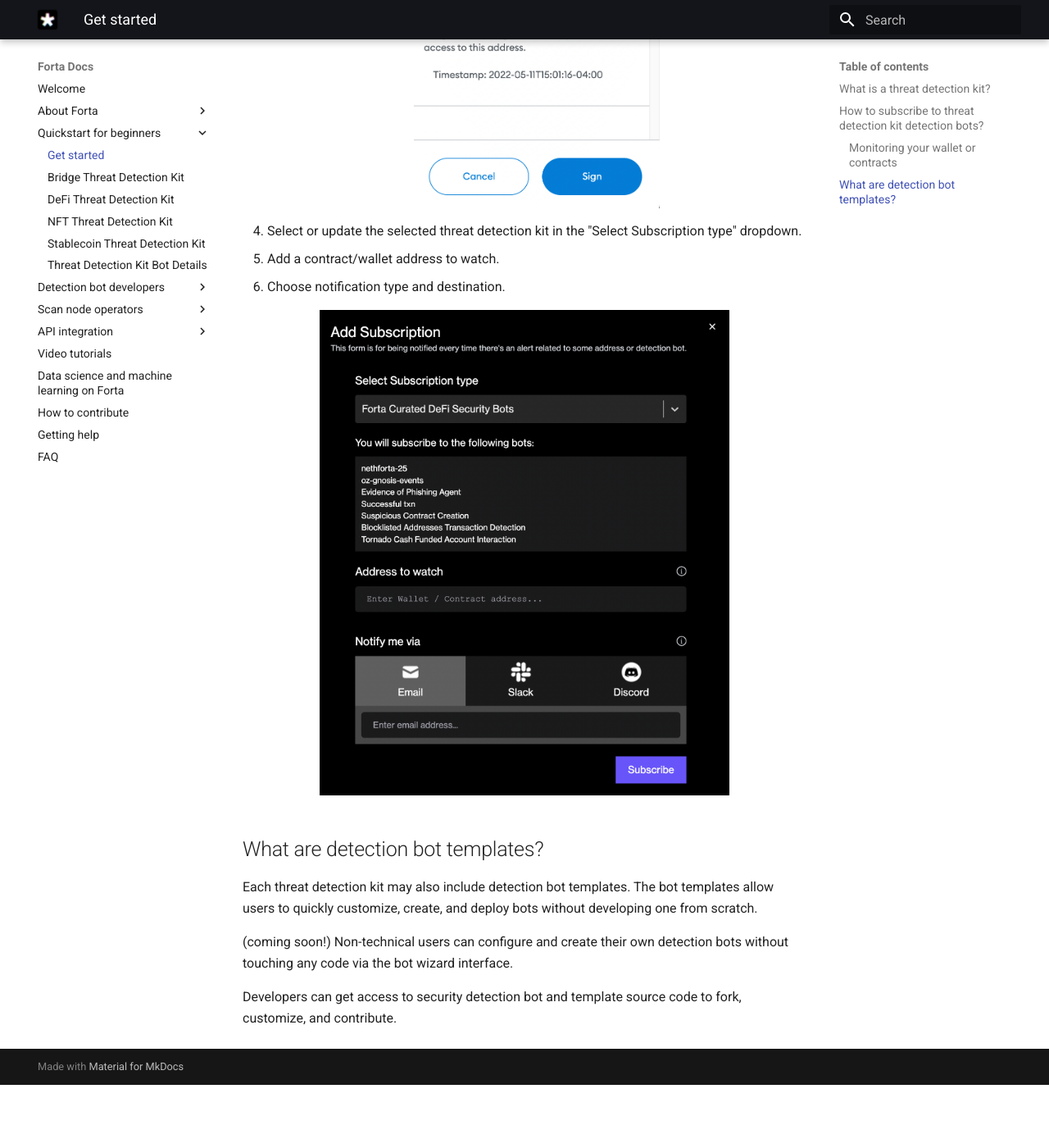
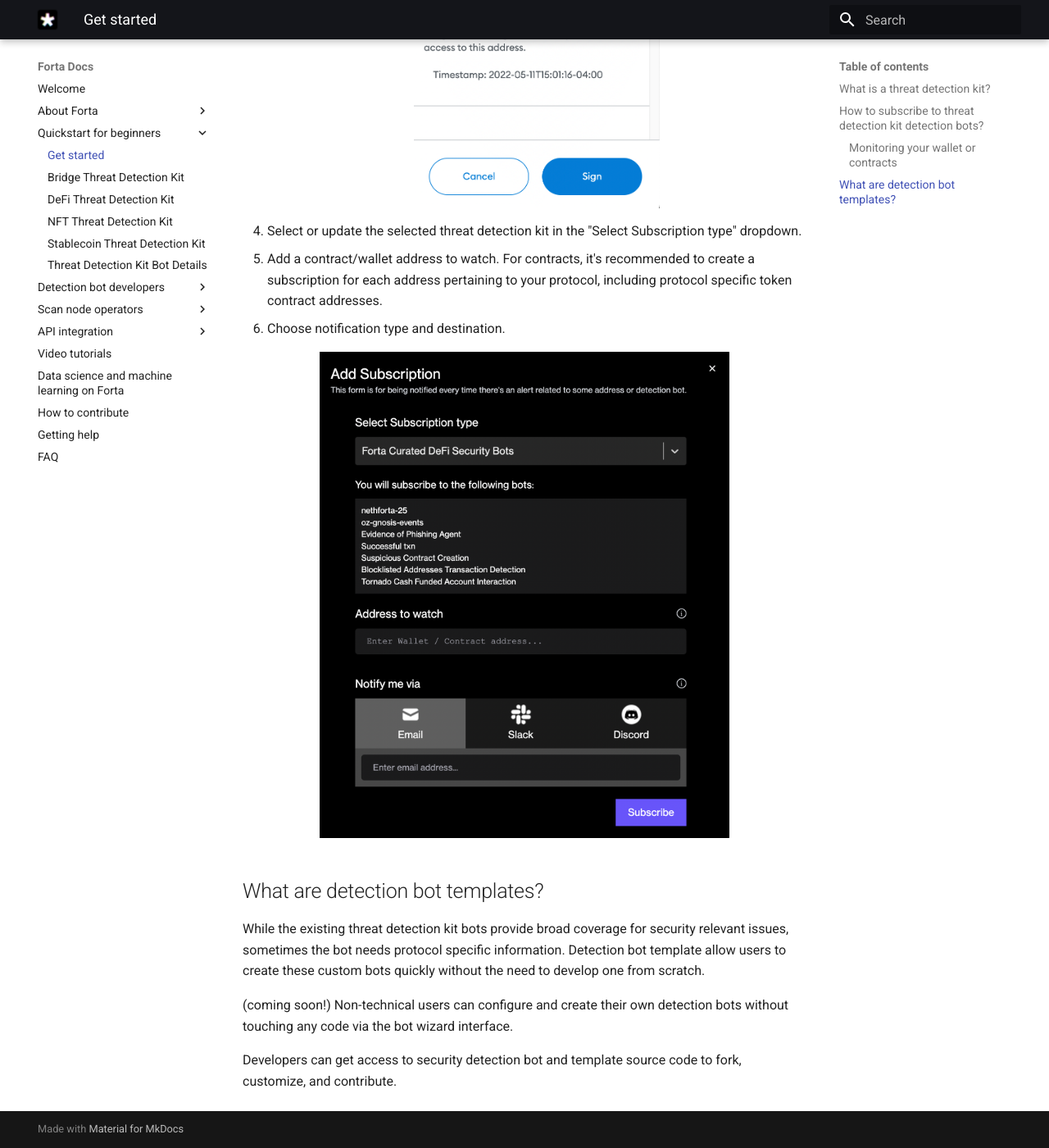
Before and after one commit to forta-network/docs, an MkDocs documentation site: the page built from docs/starter-get-started.md, in a window 1280 px wide and 1400 px high, scrolled down 1717 px. Shown: the whole window at 82% size. Built offline with MkDocs 1.6.1 and Material for MkDocs 9.7.7, drawn with Linux system fonts in a browser that asks for light colours; before the commit the page ends 3040 px from its top, so only the background shows below that; some of the changed text lies outside the part shown.

Commit message:
Address comments

```diff
--- a/docs/starter-get-started.md
+++ b/docs/starter-get-started.md
@@ -2,7 +2,7 @@
 
 ## What is a threat detection kit?
 
-If you are new to Forta, a threat detection kit will help you get started on monitoring and protecting Web3 projects and assets right away with little to no technical and security experience.
+If you are new to Forta, a threat detection kit will help you get started on monitoring and protecting Web3 projects and assets right away with no custom bot development needed to get security relevant value from Forta.
 
 A threat detection kit consists of security detection bots and bot templates created and curated by the Forta community and security experts.
 
@@ -33,7 +33,7 @@
         <img width="300px" alt="Wallet Sign" src="../wallet-sign.png">
     </p>
 5. Select or update the selected threat detection kit in the "Select Subscription type" dropdown.
-6. Add a contract/wallet address to watch.
+6. Add a contract/wallet address to watch. For contracts, it's recommended to create a subscription for each address pertaining to your protocol, including protocol specific token contract addresses.
 7. Choose notification type and destination.
 <p align="center">
     <img width="500px" alt="Alert Subscription Form" src="../alert-subscription-form.png">
@@ -41,7 +41,7 @@
 
 ## What are detection bot templates?
 
-Each threat detection kit may also include detection bot templates. The bot templates allow users to quickly customize, create, and deploy bots without developing one from scratch.
+While the existing threat detection kit bots provide broad coverage for security relevant issues, sometimes the bot needs protocol specific information. Detection bot template allow users to create these custom bots quickly without the need to develop one from scratch.
 
 (coming soon!) Non-technical users can configure and create their own detection bots without touching any code via the bot wizard interface.
 
```
